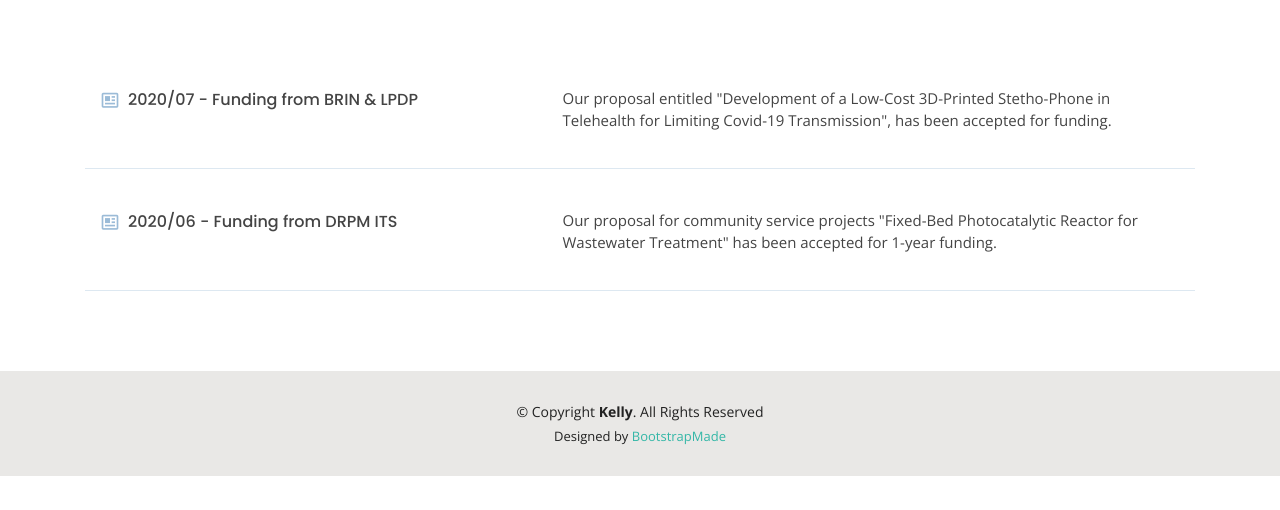
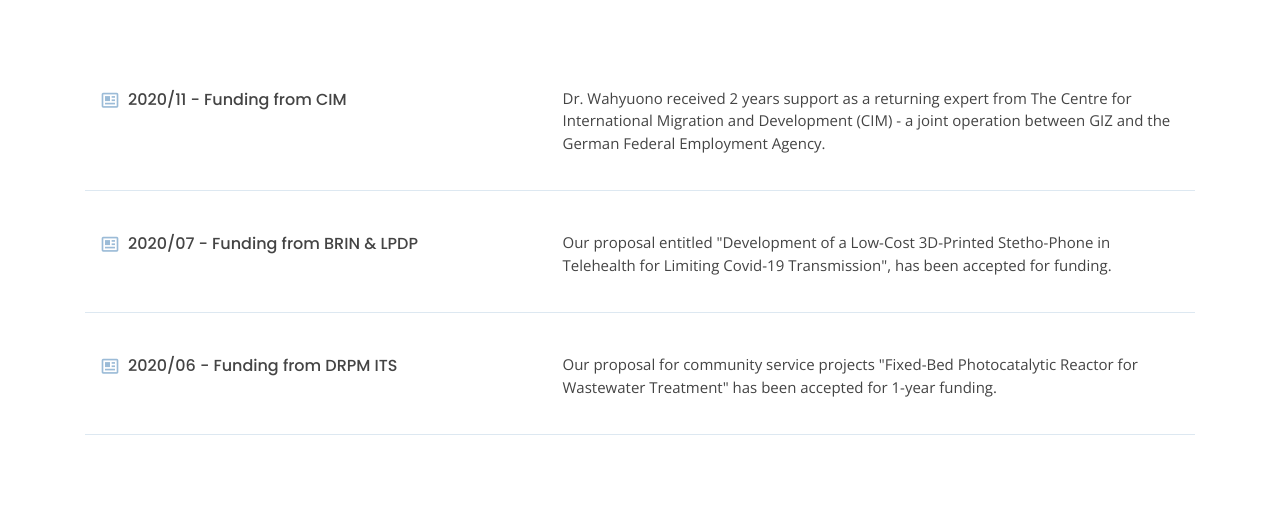
Before and after one commit to RGWahyuono/RGWahyuono.github.io, a plain HTML site: page news-position.html in a window 1280 px wide. Shown: the part 702-1212 px from the top of the page. Before the commit the page ends 1178 px from the top, so only its background shows below. Drawn offline with nearby package versions, Linux system fonts and the light colour scheme.

Commit message:
Initial commit

```diff
--- a/news-position.html
+++ b/news-position.html
@@ -116,6 +116,18 @@
         <div class="row faq-item d-flex align-items-stretch" data-aos="fade-up">
           <div class="col-lg-5">
             <i class="bx bx-news"></i>
+            <h4>2020/11 - Funding from CIM</h4>
+          </div>
+          <div class="col-lg-7">
+            <p>
+              Dr. Wahyuono received 2 years support as a returning expert from  The Centre for International Migration and Development (CIM) - a joint operation between GIZ and the German Federal Employment Agency.
+            </p>
+          </div>
+        </div><!-- End F.A.Q Item-->
+
+        <div class="row faq-item d-flex align-items-stretch" data-aos="fade-up">
+          <div class="col-lg-5">
+            <i class="bx bx-news"></i>
             <h4>2020/07 - Funding from BRIN &amp; LPDP</h4>
           </div>
           <div class="col-lg-7">
```
